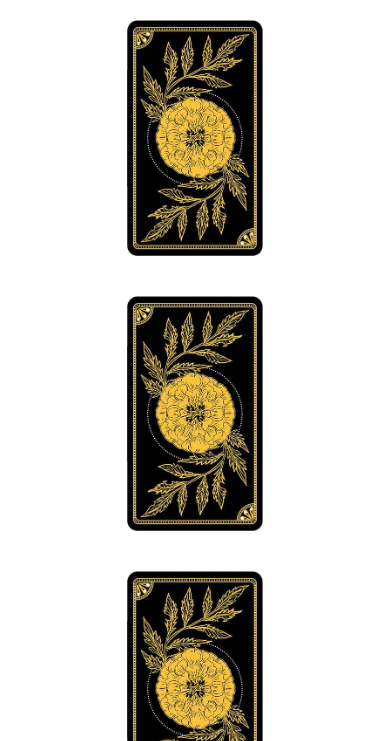
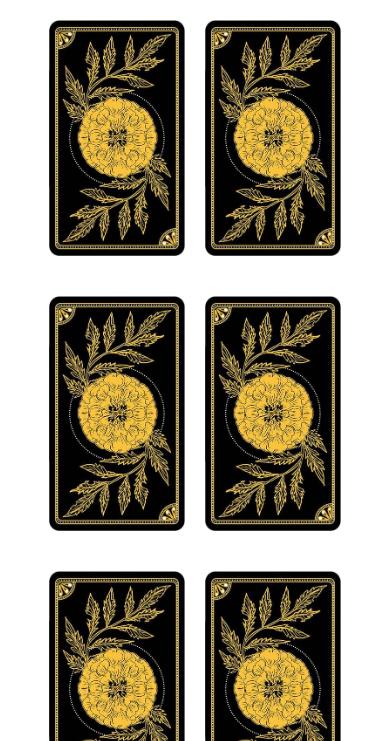
Before and after one commit to jose-ithalo/Memory-Game, a React app: page / in a window 390 px wide. Shown: the top 741 px of the page. Built offline with nearby package versions, Linux system fonts and the light colour scheme.

Commit message:
Finalização da responsividade da página

```diff
--- a/src/pages/Main/mobile.css
+++ b/src/pages/Main/mobile.css
@@ -1,11 +1,11 @@
-@media (max-width: 675px) {
+@media (max-width: 602px) {
     .container {
         flex-direction: column;
     }
 
-    /* .cardsField {
-        width: auto;
-    } */
+    .cardsField {
+        width: 100vw;
+    }
 
     .leftSide {
         display: none;
@@ -30,7 +30,7 @@
     }
 }
 
-@media (max-width: 1000px) {
+@media (max-width: 995px) {
     .cardsField {
         padding: 20px 0px;
         gap: 20px;
--- a/src/pages/Main/style.css
+++ b/src/pages/Main/style.css
@@ -67,12 +67,12 @@
 
 .imgCards {
   width: 136px;
+  padding-bottom: 10px;
 }
 
 .imgCards:hover {
   cursor: pointer;
   transform: scale(1.1);
-
 }
 
 .underBar {
```
